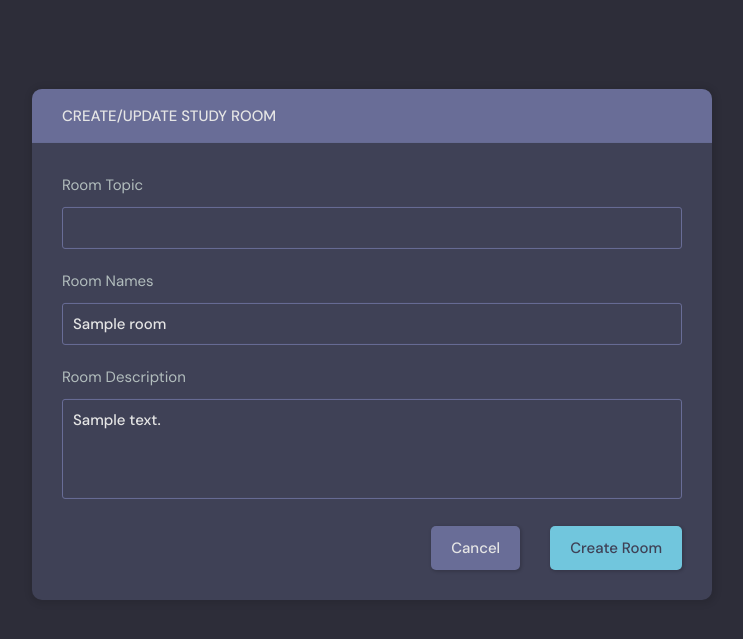
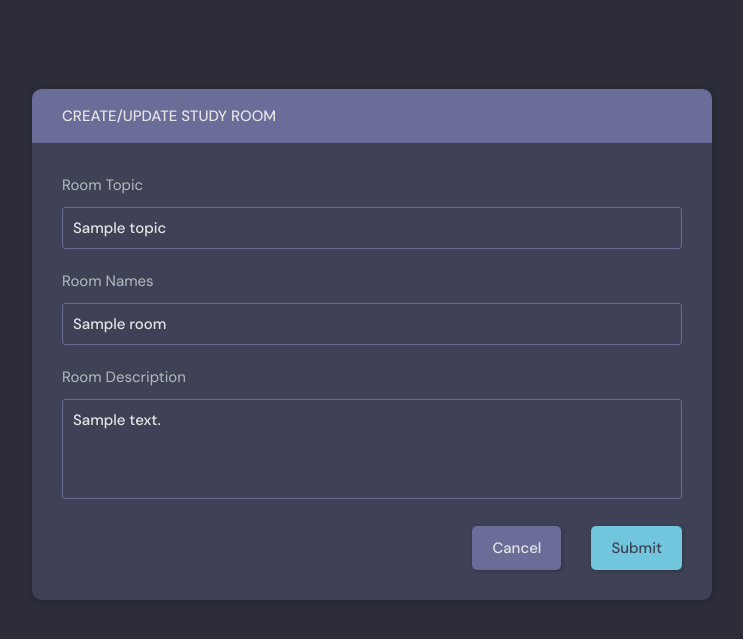
Before and after one commit to iwtga/discord-clone, a Django app: page /update-room/1/ in a window 1280 px wide. Shown: the part 76-715 px from the top of the page, without its empty margins (268-1011 px from the left). Run offline with Django 4.2, Linux system fonts and the light colour scheme; a user stored in the database is signed in; tables that the repository leaves empty hold one stand-in row (values such as "Sample post").

Commit message:
fix room form

```diff
--- a/base/templates/base/room_form.html
+++ b/base/templates/base/room_form.html
@@ -23,7 +23,7 @@
 
             <div class="form__group">
               <label for="room_topic">Room Topic</label>
-              <input type="text" name="topic" required list="topic-list">
+              <input type="text" value="{{room.topic.name}}" name="topic" required list="topic-list">
               <datalist id="topic-list">
                 <select id="room_topic">
                   {% for topic in topics %}
@@ -59,7 +59,7 @@
 
             <div class="form__action">
               <a class="btn btn--dark" href="index.html">Cancel</a>
-              <button class="btn btn--main" type="submit">Create Room</button>
+              <button class="btn btn--main" type="submit">Submit</button>
             </div>
           </form>
         </div>
--- a/base/views.py
+++ b/base/views.py
@@ -125,11 +125,15 @@ def update_room(request, pk):
     if request.user != room.host:
         return HttpResponse("You are not authorized to perform the action!")
 
-    context = {'form': form, 'topics': topics}
     if request.method == "POST":
-        form = RoomForm(request.POST, instance=room)
-        form.save()
+        topic_name = request.POST.get('topic')
+        topic, created = Topic.objects.get_or_create(name=topic_name)
+        room.name = request.POST.get('name')
+        room.topic = topic
+        room.description = request.POST.get('description')
+        room.save()
         return redirect('home')
+    context = {'form': form, 'topics': topics, 'room': room}
     return render(request, 'base/room_form.html', context)
 
 
```
